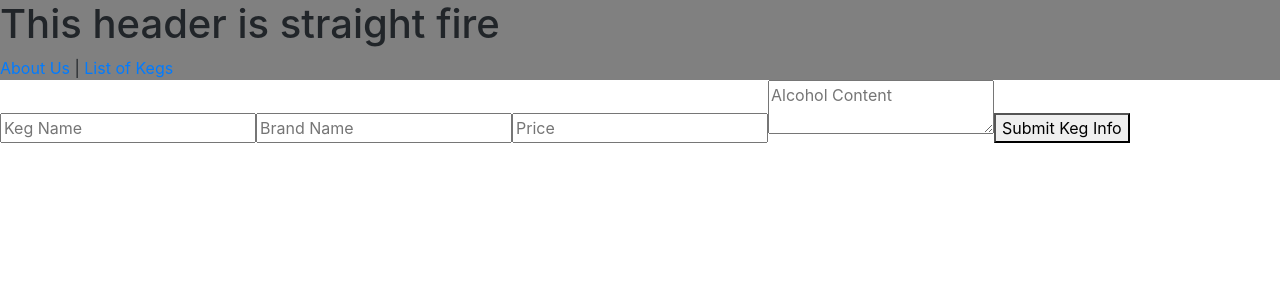
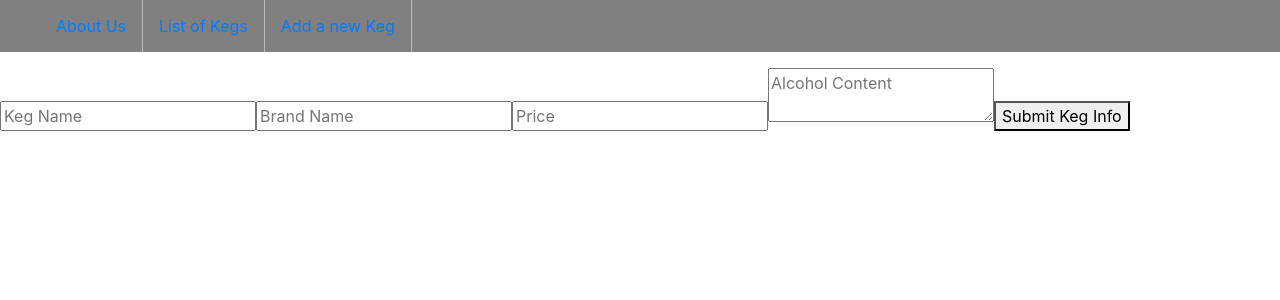
Before and after one commit to loewymalkov/tap-room-project, a React app: page /#/newkeg in a window 1280 px wide. Shown: the top 300 px of the page. Built offline with nearby package versions, Linux system fonts and the light colour scheme.

Commit message:
reformat header navbar

```diff
--- a/src/components/AboutUs.jsx
+++ b/src/components/AboutUs.jsx
@@ -6,8 +6,10 @@ const aboutUsStyles = {
 
 function AboutUs() {
   return (
-    <div>
-      <h1 style={aboutUsStyles}>ABOUT US</h1>
+    <div style={aboutUsStyles}>
+      <h1 >ABOUT US</h1>
+      <p>We have a variety of kegs to pick from, and you may add kegs to the list of kegs available on the website. View price and alcohol content. </p>
+      <img src="" />
     </div>
   );
 }
--- a/src/components/Header.jsx
+++ b/src/components/Header.jsx
@@ -8,8 +8,42 @@ const headerStyles = {
 function Header() {
   return (
     <div style={headerStyles} >
-      <h1>This header is straight fire</h1>
-      <Link to="/about">About Us</Link> | <Link to="/keglist">List of Kegs</Link>
+       <style jsx>{`
+
+        ul {
+          list-style-type: none;
+          margin: 10;
+          padding: 20;
+          overflow: hidden;
+        }
+
+        li {
+          float: left;
+          border-right: 1px solid #bbb;
+        }
+
+        .left {
+          float: left;
+        }
+
+        li a {
+          display: block;
+          text-align: center;
+          padding: 14px 16px;
+          text-decoration: none;
+        }
+
+        li a:hover {
+          background-color: #6495ED;
+        }
+
+
+      `}</style>
+      <ul>
+        <li><a><Link to="/about">About Us</Link></a></li>
+        <li><a><Link to="/keglist">List of Kegs</Link></a></li>
+        <li><a><Link to="/newkeg">Add a new Keg</Link></a></li>
+      </ul>
     </div>
   );
 }
```
